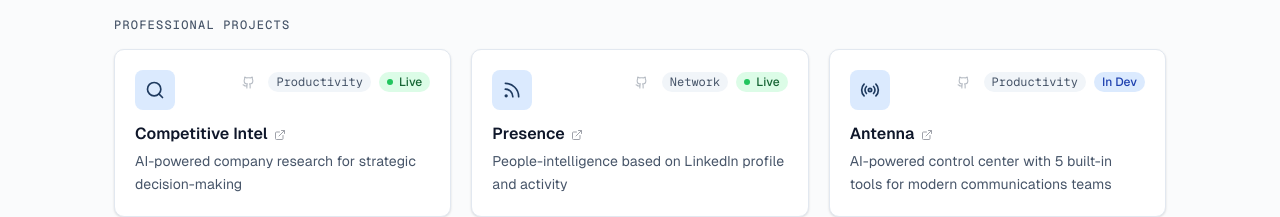
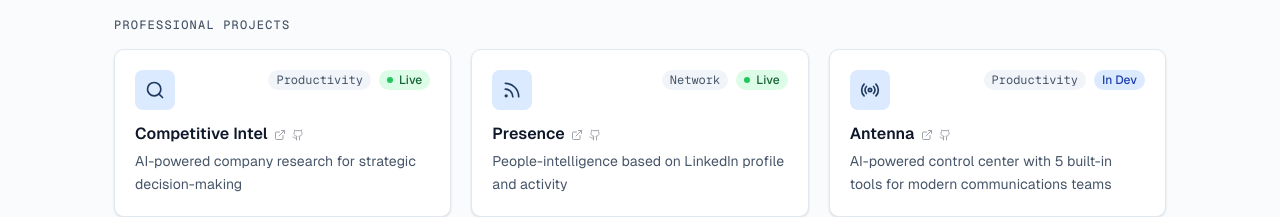
Before and after one commit to jeremyreynard1-jdr/the-operators-lab, a Next.js app: page / in a window 1280 px wide. Shown: the part 505-722 px from the top of the page. Built offline with nearby package versions, Linux system fonts and the light colour scheme.

Commit message:
move GitHub icon next to title, update tab-triage repo link

```diff
--- a/components/ProjectCard.tsx
+++ b/components/ProjectCard.tsx
@@ -53,14 +53,6 @@
           <Icon size={20} style={{ color: "var(--accent)" }} />
         </div>
         <div className="flex items-center gap-2">
-          {project.githubUrl && (
-            <span
-              className="inline-flex items-center justify-center w-6 h-6 rounded-full opacity-40"
-              style={{ color: "var(--text-secondary)" }}
-            >
-              <Github size={13} />
-            </span>
-          )}
           <span
             className="text-xs px-2 py-0.5 rounded-full"
             style={{
@@ -98,6 +90,13 @@
             style={{ verticalAlign: "middle" }}
           />
         )}
+        {project.githubUrl && (
+          <Github
+            size={12}
+            className="inline ml-1.5 opacity-40"
+            style={{ verticalAlign: "middle" }}
+          />
+        )}
       </h3>
 
       <p
--- a/lib/projects.ts
+++ b/lib/projects.ts
@@ -123,7 +123,7 @@
     group: "personal",
     displayMode: "screenshots",
     techStack: ["Chrome Extension", "Manifest V3", "Claude API", "JavaScript"],
-    githubUrl: "https://github.com/jeremyreynard1-jdr/tab-manager",
+    githubUrl: "https://github.com/jeremyreynard1-jdr/tab-triage",
     screenshots: [
       "/demos/tab-triage-1.png",
       "/demos/tab-triage-2.png",
```
